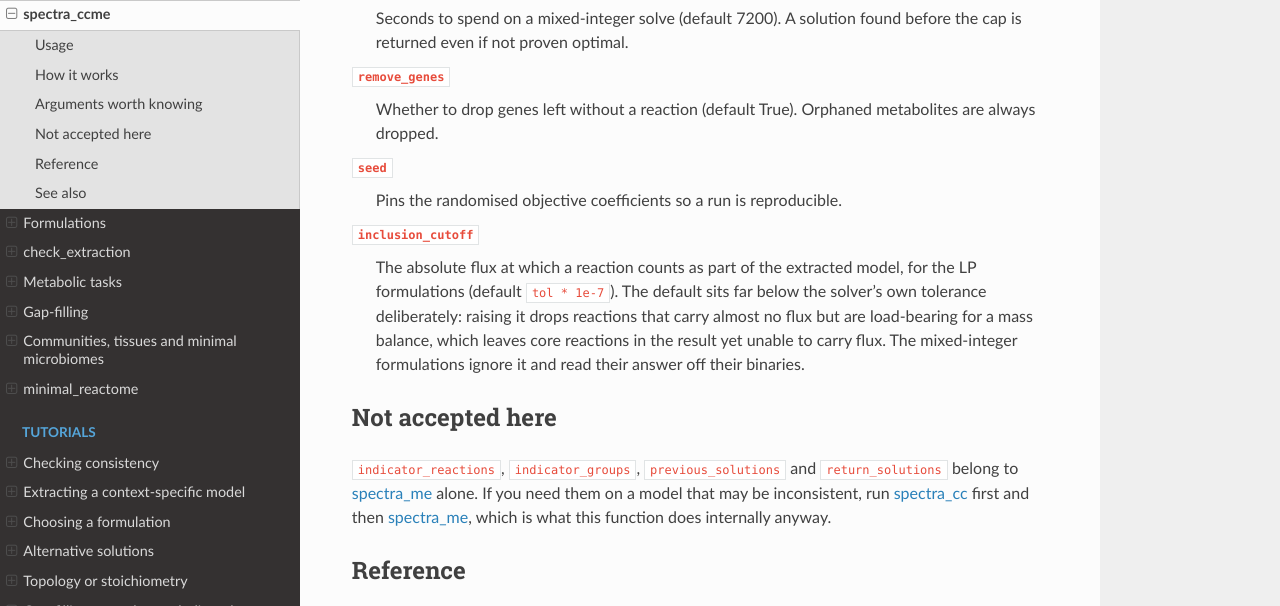
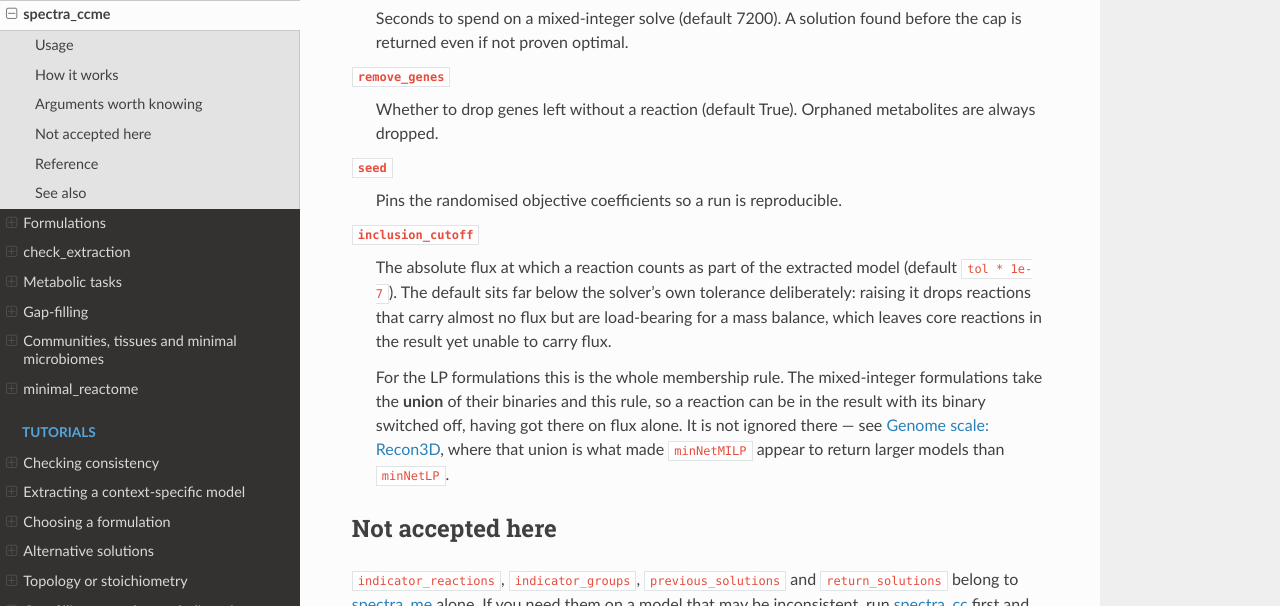
Before and after one commit to bisect-group/spectra-cobra, a Sphinx documentation site: the page built from docs/functions/spectra_ccme.rst, in a window 1280 px wide and 900 px high, scrolled down 1348 px, cut to the strip 0-606 px from the top of the window. Built offline with Sphinx 7.4.7 and the Read the Docs theme 3.1.0, drawn with Linux system fonts in a browser that asks for light colours.

Commit message:
docs: correct the inclusion_cutoff claim on the spectra_ccme page
324c13d fixed this in extraction.py's docstrings but not here, where the
same wrong sentence had been copied: that the mixed-integer formulations
ignore inclusion_cutoff and read their answer off their binaries.

They do not. Membership is the union of the binaries with the reactions
carrying flux above the cutoff, and that second half is not a detail -- on a
10600-reaction Recon3D it was contributing 139 of the 192 reactions in the
result, which is what made minNetMILP look like it returned larger models
than minNetLP.

Co-Authored-By: Claude Opus 5 (1M context) <noreply@anthropic.com>

```diff
--- a/docs/functions/spectra_ccme.rst
+++ b/docs/functions/spectra_ccme.rst
@@ -75,12 +75,17 @@ exceptions noted at the end.
 
 ``inclusion_cutoff``
    The absolute flux at which a reaction counts as part of the extracted
-   model, for the LP formulations (default ``tol * 1e-7``). The default sits
-   far below the solver's own tolerance deliberately: raising it drops
-   reactions that carry almost no flux but are load-bearing for a mass
-   balance, which leaves core reactions in the result yet unable to carry
-   flux. The mixed-integer formulations ignore it and read their answer off
-   their binaries.
+   model (default ``tol * 1e-7``). The default sits far below the solver's
+   own tolerance deliberately: raising it drops reactions that carry almost
+   no flux but are load-bearing for a mass balance, which leaves core
+   reactions in the result yet unable to carry flux.
+
+   For the LP formulations this is the whole membership rule. The
+   mixed-integer formulations take the **union** of their binaries and this
+   rule, so a reaction can be in the result with its binary switched off,
+   having got there on flux alone. It is not ignored there — see
+   :doc:`../tutorials/recon3d`, where that union is what made ``minNetMILP``
+   appear to return larger models than ``minNetLP``.
 
 Not accepted here
 -----------------
```
